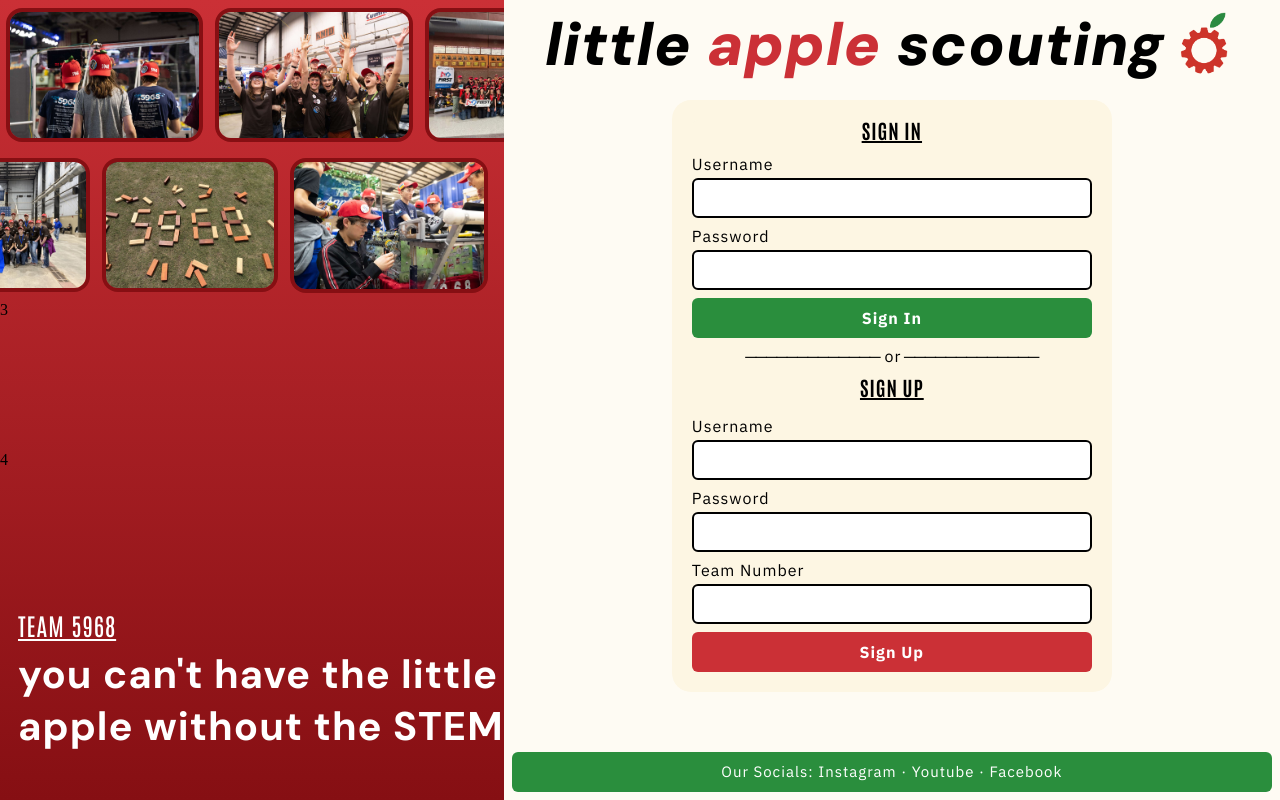
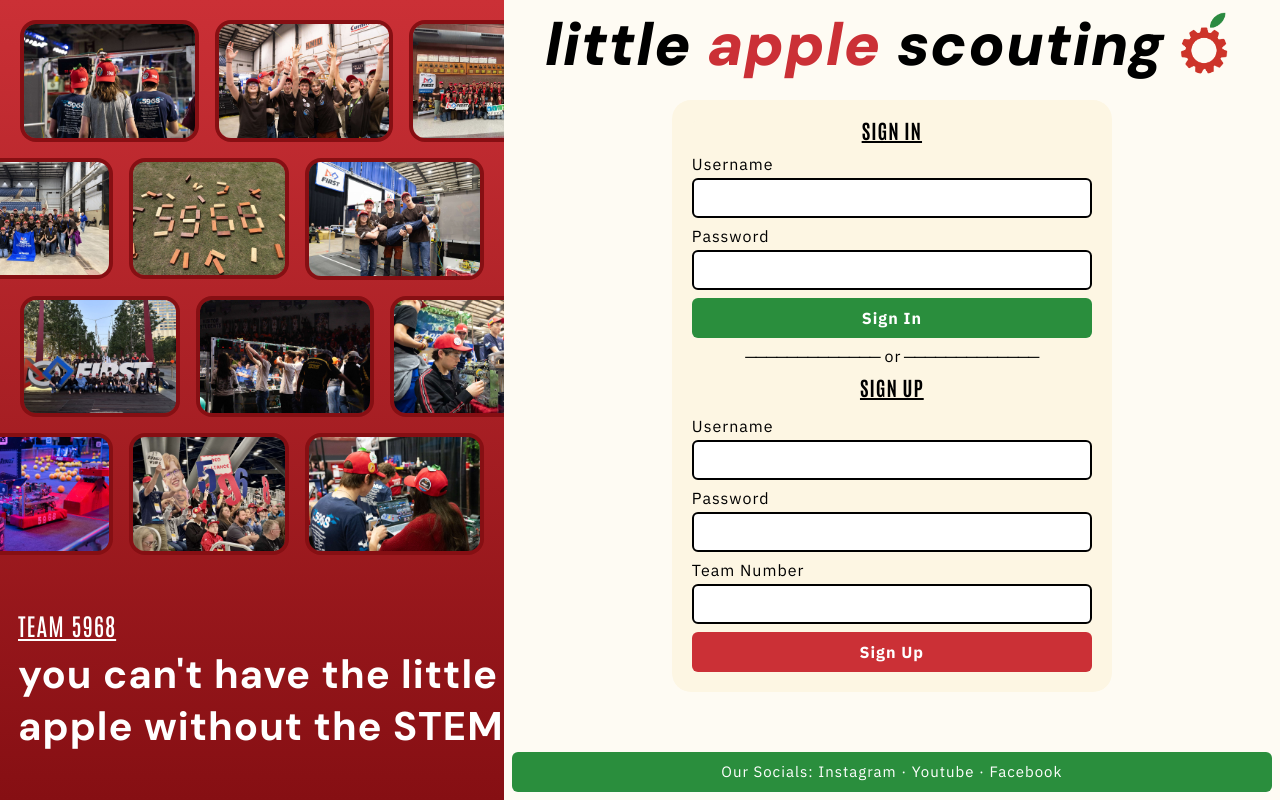
Before and after one commit to jonah-wanklyn/little-apple-scouting, a plain HTML site: page index.html in a window 1280 px wide. Drawn offline with Linux system fonts and the light colour scheme.

Commit message:
images final

```diff
--- a/css/divs.css
+++ b/css/divs.css
@@ -65,7 +65,7 @@
   overflow: hidden;
   display: flex;
   align-items: center;
-  padding-left: 10px;
+  padding-left: 24px;
   padding-right:8px;
   padding-top: 12px;
   padding-bottom: 12px;
--- a/css/images and inputs.css
+++ b/css/images and inputs.css
@@ -57,5 +57,5 @@ a {
   height: auto;
   object-fit: contain;
   display: block;
-  margin-right: 20px;
+  margin-right: 24px;
 }
--- a/index.html
+++ b/index.html
@@ -26,7 +26,8 @@
 
       <div class="dualmodules">
         <div class="sidebar">
-          <div style="display:grid; grid-template-rows: 1fr 1fr 1fr 1fr 161px; height: 100%">
+          <div style="display:grid; grid-template-rows: 12px 1fr 1fr 1fr 1fr 38px 161px; height: 100%">
+            <div class="blank"></div>
             <div class="topgrid">
               <img class="drive" src="images/drive.jpg">
               <img class="drive" src="images/celebrate.jpg">
@@ -35,10 +36,19 @@
             <div class="twogrid">
               <img class="drive" src="images/ok.jpg">
               <img class="drive" src="images/jenga.jpg">
+              <img class="drive" src="images/drivelift.jpg">
+            </div>
+            <div class="topgrid">
+              <img class="drive" src="images/houston.jpg">
+              <img class="drive" src="images/heartdrive.jpg">
               <img class="drive" src="images/pit.jpg">
             </div>
-            <div>3</div>
-            <div>4</div>
+            <div class="twogrid">
+              <img class="drive" src="images/robot.jpg">
+              <img class="drive" src="images/stands.jpg">
+              <img class="drive" src="images/code.jpg">
+            </div>
+            <div class="blank"></div>
             <div>
             <p class="sidebartext">TEAM 5968</p>
             <p class="sidebartextsubhead">you can't have the little apple without the STEM</p>
```
Also changed, not shown: images/code.jpg (added), images/robot.jpg (added), images/robotlift.jpg (deleted), images/stands.jpg (added).
